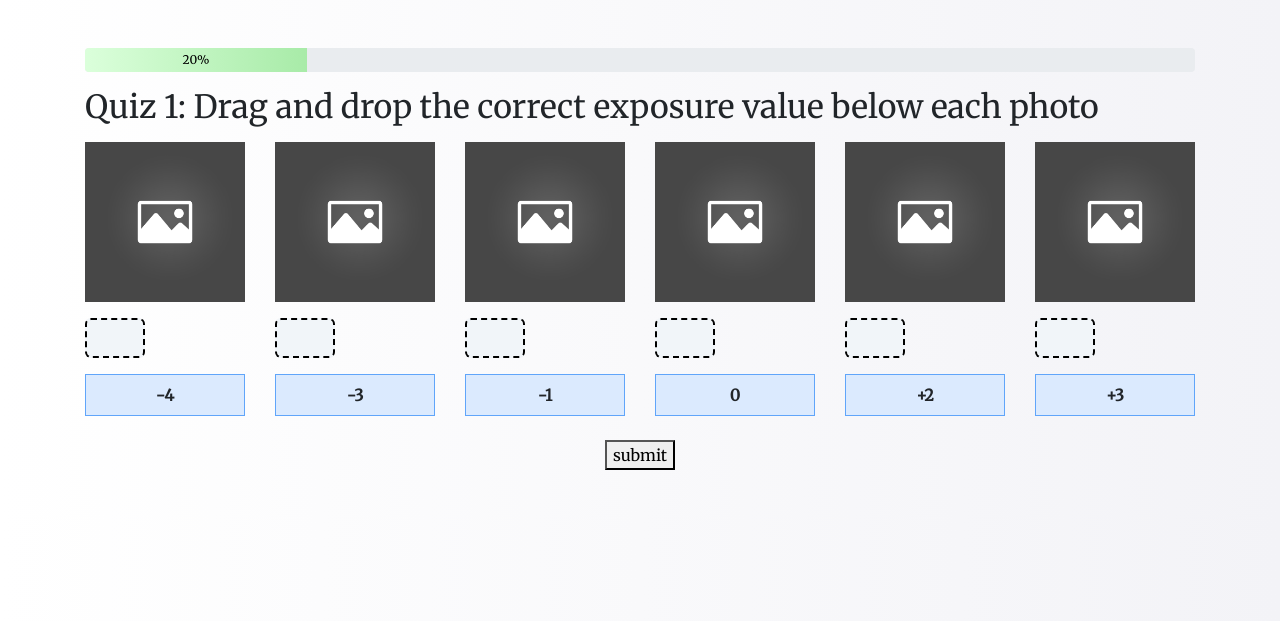
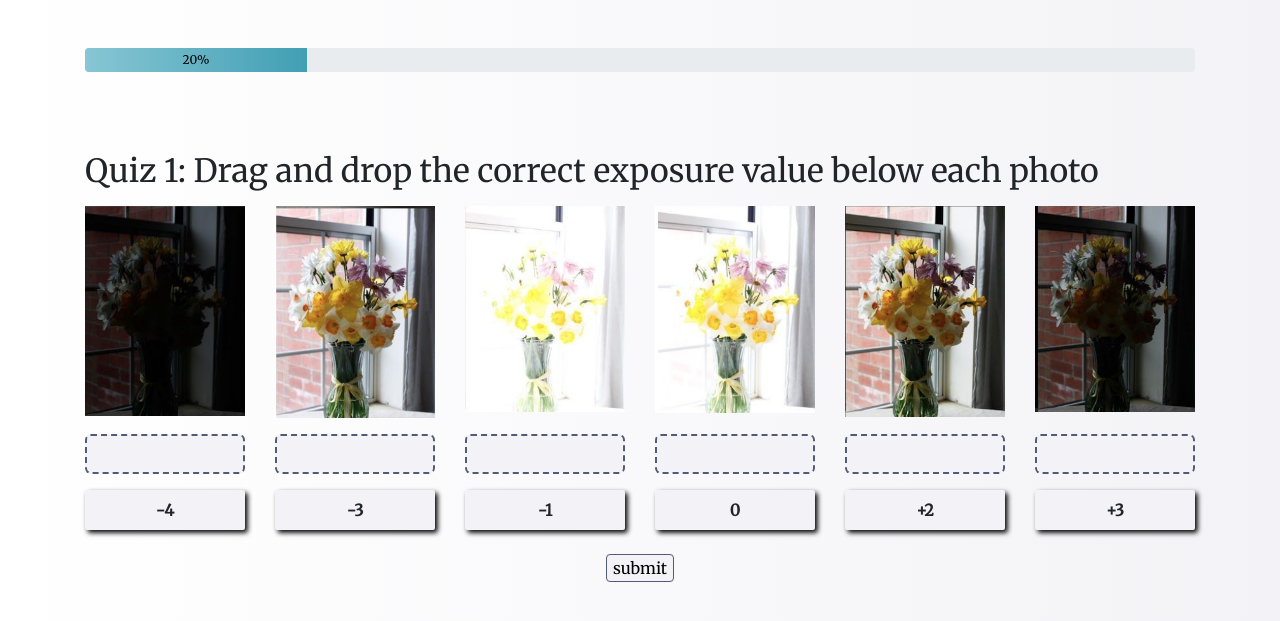
Before and after one commit to popi-x/UI-final-project, a Flask app: page /quiz/1 in a window 1280 px wide. Shown: the part 61-682 px from the top of the page. Run offline with Flask 3, Linux system fonts and the light colour scheme; some libraries are stand-ins or nearby versions.

Commit message:
UPDATE quiz templates and styles; ADD quiz images

```diff
--- a/Static/css/main.css
+++ b/Static/css/main.css
@@ -86,6 +86,7 @@ body {
     color: #525B76;
     font-size: 1.3rem;
     margin-bottom: 1rem;
+    font-family: 'Merriweather', serif;
   }
 
   .btn-learn {
@@ -93,7 +94,7 @@ body {
     color: white;
     font-family: 'Merriweather', serif;
     font-weight: bold;
-    padding: 1rem 3rem;
+    padding: 1rem 4rem;
     border-radius: 8px;
     font-size: 1.3rem;
     text-decoration: none;
@@ -104,19 +105,22 @@ body {
 
   /* ---------- RIGHT IMAGE BLOCK ---------- */
 
+
   .right {
     flex: 1 1 50%;
     display: flex;
-    justify-content: center;
-    align-items: flex-end;   /* ⬅️ moves image upward */
-    padding-top: 1rem;         /* optional: fine-tune upward shift */
+    justify-content: flex-start;  /* Align image leftward */
+    align-items: center;
+    padding: 0;
   }
 
   .right img {
-    max-width: 120%;
-    height: auto;              /* ⬅️ make the image bigger */
+    width: 3500px;              /* ⬅️ make the image bigger */
+    max-width: 170%;
     object-fit: contain;
   }
+
+
 
   .move-down {
     margin-top: 1.5rem;     /* adjust how far down it moves */
--- a/Static/css/quiz.css
+++ b/Static/css/quiz.css
@@ -14,23 +14,24 @@
   height: auto;
 }
   */
-
-.dropzone {
-    width: 60px;
+  .dropzone {
+    width: 100%;
     height: 40px;
-    border: 2px dashed black;
-    background-color: #f1f5f9;
+    border: 2px dashed #525B76;
+    background-color: #F3F3F7;
     text-align: center;
     line-height: 40px;
     font-weight: bold;
     border-radius: 6px;
   }
 
+
 .draggable {
   width: auto;
   height: auto;
-  background-color: #dbeafe;
-  border: 1px solid #60a5fa;
+  background-color: #F3F3F7;
+  box-shadow: 2pt 2pt 4pt black;
+  border-radius: 2px;
   line-height: 40px;
   text-align: center;
   cursor: grab;
@@ -47,6 +48,22 @@
 
 
 .bg-gradient-green{
-  background: linear-gradient(90deg, #DBFFDB 0%, #A8EBA8 100%);
+  background: linear-gradient(90deg, #87c6d4 0%, #419FB4 100%);
   color: #000;
 }
+
+#submit-btn{
+  width: auto;
+  height: auto;
+  background-color: #F3F3F7;
+  border: 1px solid #525B76;
+  border-radius: 4px;
+  font-family: 'Merriweather', serif;
+  /*text-align: right;*/
+}
+
+#quiz-question{
+  /*font-family: 'Inter', sans-serif;
+  font-weight: 600;*/
+  padding-top: 4rem;
+}
--- a/Templates/quiz.html
+++ b/Templates/quiz.html
@@ -16,7 +16,7 @@
     </div>
   </div>
 
-  <h2 class="mb-3">{% block title %}Quiz {{ question_id }}{% endblock %}</h2>
+  <h2 id="quiz-question" class="mb-3">{% block title %}Quiz {{ question_id }}{% endblock %}</h2>
   {% block question_body %}
   <!-- To be filled in by specific quiz templates -->
   {% endblock %}
--- a/Templates/quiz_1.html
+++ b/Templates/quiz_1.html
@@ -1,16 +1,18 @@
 {% extends "quiz.html" %}
 <!-- DEBUG: this is quiz_1.html -->
 
-{% block title %}Quiz 1: Drag and drop the correct exposure value below each photo{% endblock %}
+{% block title %}Quiz {{ question_id }}: {{ quiz_questions[question_id] }}{% endblock %}
+
 
 {% block question_body %}
   <!-- Image row -->
   <div class="row text-center mb-3">
-    {% for i in range(6) %}
+    {% for filename in image_files %}
       <div class="col">
-        <img src="{{ url_for('static', filename='images/placeholder.jpg') }}" class="img-fluid" alt="photo {{ i+1 }}">
+        <img src="{{ url_for('static', filename='images/' ~ filename) }}" class="img-fluid" alt="quiz image">
       </div>
     {% endfor %}
+
   </div>
 
   <!-- Dropzone row -->
--- a/Templates/quiz_2.html
+++ b/Templates/quiz_2.html
@@ -1,14 +1,14 @@
 {% extends "quiz.html" %}
 <!-- DEBUG: this is quiz_2.html -->
 
-{% block title %}Quiz 2: Drag and drop the correct ISO used in each photo{% endblock %}
+{% block title %}Quiz {{ question_id }}: {{ quiz_questions[question_id] }}{% endblock %}
 
 {% block question_body %}
   <!-- Image row -->
   <div class="row text-center mb-3">
-    {% for i in range(4) %}
+    {% for filename in image_files %}
       <div class="col">
-        <img src="{{ url_for('static', filename='images/placeholder.jpg') }}" class="img-fluid" alt="photo {{ i+1 }}">
+        <img src="{{ url_for('static', filename='images/' ~ filename) }}" class="img-fluid" alt="{{ filename }}">
       </div>
     {% endfor %}
   </div>
--- a/Templates/quiz_4.html
+++ b/Templates/quiz_4.html
@@ -1,14 +1,14 @@
 {% extends "quiz.html" %}
 <!-- DEBUG: this is quiz_4.html -->
 
-{% block title %}Quiz 4: Judge if the given shutter speed matches with the scenario.{% endblock %}
+{% block title %}Quiz {{ question_id }}: {{ quiz_questions[question_id] }}{% endblock %}
 
 {% block question_body %}
   <!-- Image row -->
   <div class="row text-center mb-3">
-    {% for i in range(3) %}
+    {% for filename in image_files %}
       <div class="col">
-        <img src="{{ url_for('static', filename='images/placeholder.jpg') }}" class="img-fluid" alt="photo {{ i+1 }}">
+        <img src="{{ url_for('static', filename='images/' ~ filename) }}" class="img-fluid" alt="{{ filename }}">
       </div>
     {% endfor %}
   </div>
--- a/app.py
+++ b/app.py
@@ -8,11 +8,25 @@ CORS(app)
 
 # Correct answers for each quiz question
 correct_answers = {
+    1: ['-4', '0', '+3', '+2', '-1', '-3'],
+    2: ['12800', '800', '1600', '6400'],
+    3: ['f1.4'],  # Example — you can add complexity later
+    4: ['False', 'False', 'True'],
+    5: ['f4.8 1/15s ISO1600', 'f7.1 1/30s ISO1250', 'f5.6 1/2000s ISO800']
+}
+
+draggable_options = {
     1: ['-4', '-3', '-1', '0', '+2', '+3'],
     2: ['800', '1600', '6400', '12800'],
-    3: ['f/1.4'],  # Example — you can add complexity later
-    4: ['1/1000s', '1/500s'],
     5: ['f7.1 1/30s ISO1250', 'f4.8 1/15s ISO1600', 'f5.6 1/2000s ISO800']
+}
+
+quiz_questions = {
+    1: "Drag and drop the correct exposure value below each photo",
+    2: "Drag and drop the correct ISO used in each photo",
+    3: "Adjust the aperture slider so that only the desired object appears sharp and in focus",
+    4: "Judge if the given shutter speed matches with the scenario",
+    5: "Match the photos with the correct settings"
 }
 
 @app.route("/")
@@ -118,10 +132,27 @@ def shutter_speed(step):
 
 @app.route("/quiz/<int:question_id>")
 def quiz_view(question_id):
-    draggable_values = correct_answers.get(question_id, [])
+    draggable_values = draggable_options.get(question_id, [])
     template_name = f"quiz_{question_id}.html"
     percent = int((question_id / len(correct_answers)) * 100)
-    return render_template(template_name, draggable_values=draggable_values, question_id=question_id, progress_percent=percent)
+
+    # Define image files per quiz
+    image_sets = {
+        1: ["quiz1_img1.png", "quiz1_img2.png", "quiz1_img3.png", "quiz1_img4.png", "quiz1_img5.png", "quiz1_img6.png"],
+        2: ["quiz2_img1.png", "quiz2_img2.png", "quiz2_img3.png", "quiz2_img4.png"],
+        3: ["quiz3_img1.png"],
+        4: ["quiz4_img1.png", "quiz4_img2.png", "quiz4_img3.png"],
+        5: ["quiz5_img1.png", "quiz5_img2.png", "quiz5_img3.png"]
+    }
+
+    image_files = image_sets.get(question_id, [])
+
+    return render_template(template_name,
+                           draggable_values=draggable_values,
+                           image_files=image_files,
+                           question_id=question_id,
+                           progress_percent=percent,
+                           quiz_questions=quiz_questions)
 
 
 @app.route("/quiz/<int:question_id>/answer", methods=["POST"])
@@ -138,19 +169,25 @@ def quiz_post(question_id):
 def quiz_feedback(question_id):
     correct = correct_answers.get(question_id, [])
     user_data = session.get(f"user_answers_{question_id}", {})
-    #DEBUG
-    print(f"[DEBUG] Received answers for Quiz {question_id}: {user_data}")
 
-    # Build aligned lists for frontend
     user_answers = [user_data.get(f"slot_{i}") for i in range(len(correct))]
     correctness = [user_answers[i] == correct[i] for i in range(len(correct))]
     is_correct = all(correctness)
 
-    # Store score
     session[f"score_{question_id}"] = sum(correctness)
+    percent = int((question_id / len(correct_answers)) * 100)
 
-    # [EDIT]Calculate progress bar width
-    percent = int((question_id / len(correct_answers)) * 100)
+    # Load same images used in quiz
+    image_sets = {
+        1: ["quiz1_img1.png", "quiz1_img2.png", "quiz1_img3.png", "quiz1_img4.png", "quiz1_img5.png", "quiz1_img6.png"],
+        2: ["quiz2_img1.png", "quiz2_img2.png", "quiz2_img3.png", "quiz2_img4.png"],
+        3: ["quiz3_img1.png"],
+        4: ["quiz4_img1.png", "quiz4_img2.png", "quiz4_img3.png"],
+        5: ["quiz5_img1.png", "quiz5_img2.png", "quiz5_img3.png"]
+    }
+
+    image_files = image_sets.get(question_id, [])
+
     return render_template(
         "quiz_answer.html",
         question_id=question_id,
@@ -158,8 +195,11 @@ def quiz_feedback(question_id):
         correct_answers=correct,
         correctness=correctness,
         is_correct=is_correct,
-        progress_percent=percent
+        progress_percent=percent,
+        image_files=image_files,
+        quiz_questions=quiz_questions
     )
+
 
 @app.route("/quiz/results")
 def results():
@@ -178,7 +218,5 @@ def results():
     )
 
 
-
-# ✅ ADD THIS to make it run properly at port 5001
 if __name__ == "__main__":
     app.run(debug=True, port=5001)
```
Also changed, not shown: Templates/quiz_3.html (+6 -2 lines), Templates/quiz_5.html (+4 -3 lines), Templates/quiz_answer.html (+20 -3 lines), Static/images/quiz1_img1.png (added), Static/images/quiz1_img2.png (added), Static/images/quiz1_img3.png (added), Static/images/quiz1_img4.png (added), Static/images/quiz1_img5.png (added), Static/images/quiz1_img6.png (added), 2 other files.
